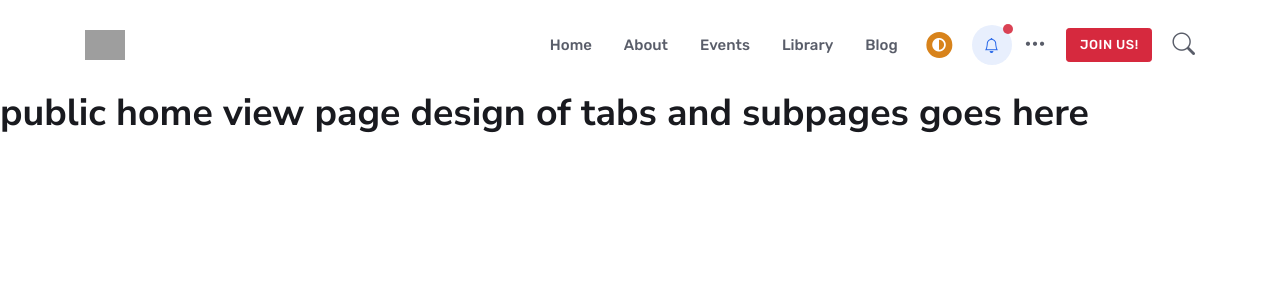
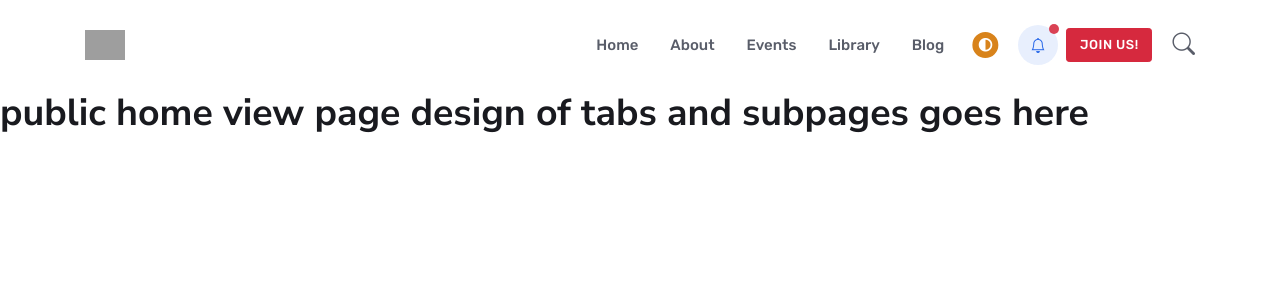
Before and after one commit to Alexokmwa/marknyamita, a PHP site: page /marknyamita/ in a window 1280 px wide. Shown: the top 300 px of the page. Run offline with PHP 8.4, Linux system fonts and the light colour scheme; some libraries are stand-ins or nearby versions; grey boxes are pictures that could not be loaded.

Commit message:
comment out unnecessary code

```diff
--- a/app/views/publicviews/publicsharable/publicnavfooters/mainnav.view.php
+++ b/app/views/publicviews/publicsharable/publicnavfooters/mainnav.view.php
@@ -166,7 +166,7 @@ Header START -->
 				<!-- Notification dropdown END -->
 
 				<!-- Nav additional link -->
-				<div class="nav-item dropdown dropdown-toggle-icon-none">
+				<!-- <div class="nav-item dropdown dropdown-toggle-icon-none">
 					<a class="nav-link dropdown-toggle" role="button" href="#" id="navAdditionalLink" data-bs-toggle="dropdown" aria-expanded="false">
 						<i class="bi bi-three-dots fs-4"></i>
 					</a>
@@ -178,7 +178,7 @@ Header START -->
 						<li><a class="dropdown-item fw-normal" href="#">Contact</a></li>
 						<li><a class="dropdown-item fw-normal" href="#"><span class="badge bg-danger me-2 align-middle">2 Job</span>Careers</a></li>
 					</ul>
-				</div>
+				</div> -->
 
 				<!-- Nav Button -->
 				<div class="nav-item d-none d-md-block">
```
